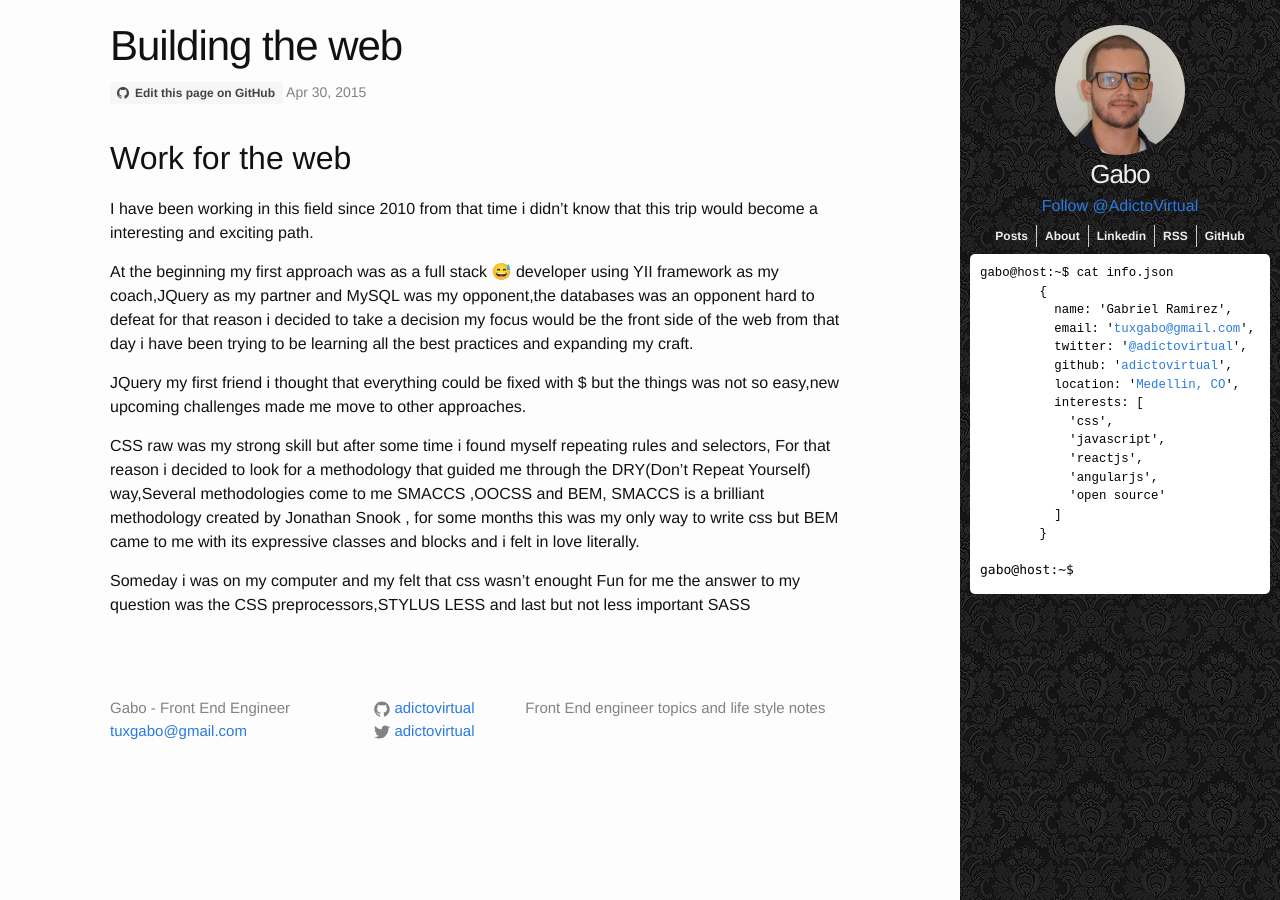
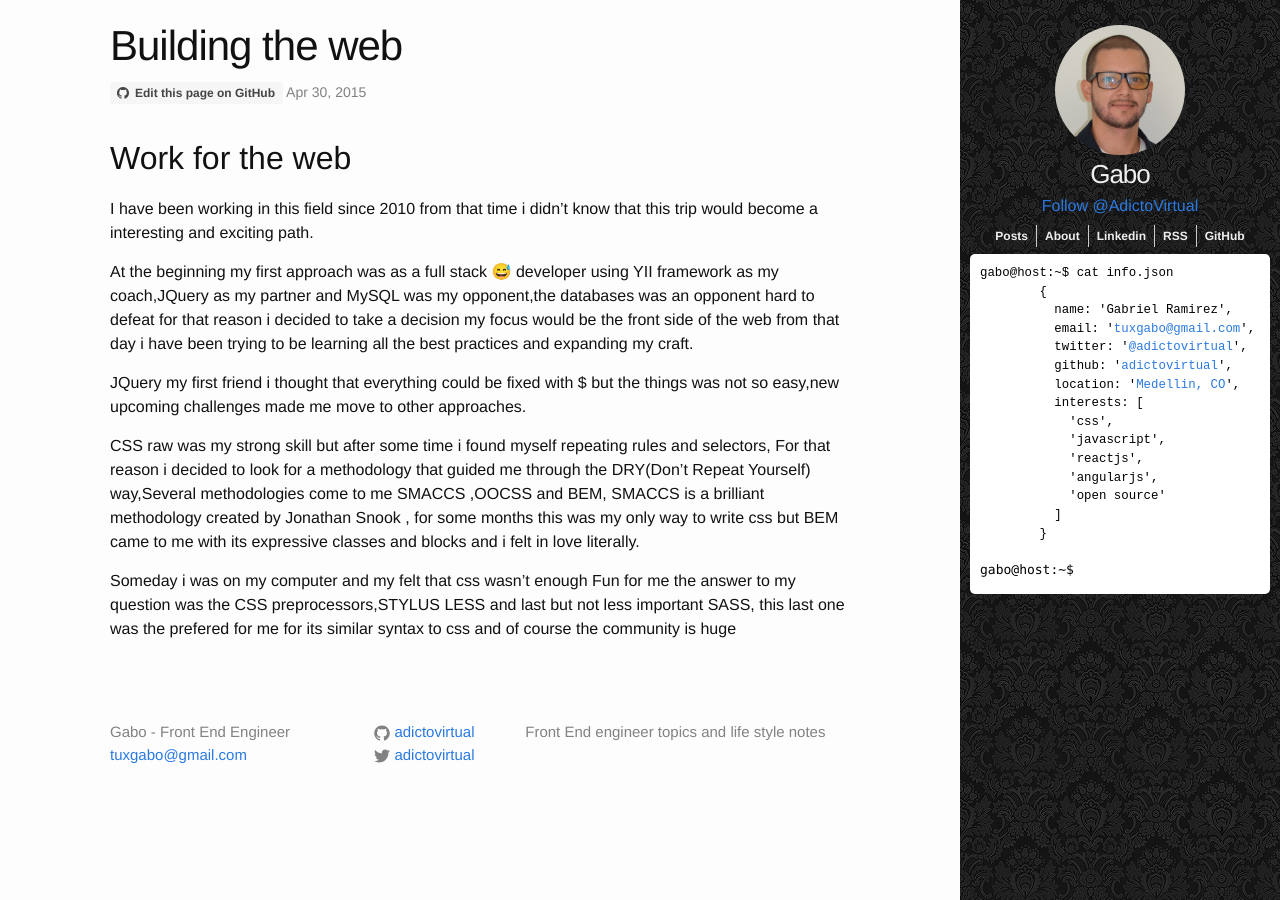
Before and after one commit to juanramirezc2/adictovirtual.github.io, a Jekyll site: the page built from _posts/2015-05-10-building-the-web.md, in a window 1280 px wide. Built offline with Jekyll 4.4.1, drawn with Linux system fonts in a browser that asks for light colours; nearby versions of some CDN libraries; comment, search, counter and statistics services are not loaded.

Commit message:
preprocesor and SASS added

```diff
--- a/_posts/2015-05-10-building-the-web.md
+++ b/_posts/2015-05-10-building-the-web.md
@@ -17,4 +17,4 @@ JQuery my first friend i thought that everything could be fixed with $ but the t
 
 CSS raw was my strong skill but after some time i found myself repeating rules and selectors, For that reason i decided to look for a methodology that guided  me through the  DRY(Don't Repeat Yourself) way,Several methodologies come to me SMACCS ,OOCSS and  BEM, SMACCS is a brilliant methodology created by Jonathan Snook , for some months this was my only way to write css but BEM came to me with its expressive classes and blocks and i felt in love literally.
 
-Someday i was on my computer and my felt that css wasn't  enought Fun for me the answer to my question was the CSS preprocessors,STYLUS LESS and last but not less important SASS
+Someday i was on my computer and my felt that css wasn't enough Fun for me the answer to my question was the CSS preprocessors,STYLUS LESS and last but not less important SASS, this last one was the prefered for me for its similar syntax to css and of course the community is huge
```
